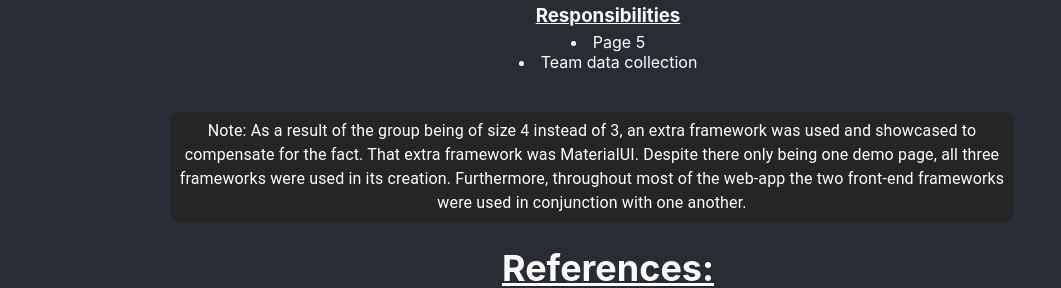
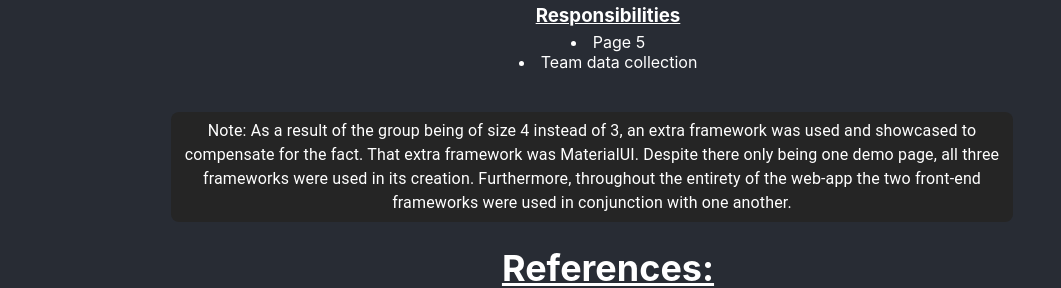
Before and after one commit to HazafaTan/cps530webapp, a React (Create React App) app in the folder client/: page /Page6 in a window 1280 px wide. Shown: the part 2133-2421 px from the top of the page, without its empty margins (32-1093 px from the left). Built offline with nearby package versions, Linux system fonts and the light colour scheme.

Commit message:
modified note

```diff
--- a/client/src/pages/Page6.js
+++ b/client/src/pages/Page6.js
@@ -96,7 +96,7 @@ export default function Page6() {
               an extra framework was used and showcased to compensate for the fact.
               That extra framework was MaterialUI.
               Despite there only being one demo page, all three frameworks were used in its creation.
-              Furthermore, throughout most of the web-app the two front-end frameworks were used in conjunction
+              Furthermore, throughout the entirety of the web-app the two front-end frameworks were used in conjunction
               with one another.
             </Typography>
           </Grid>
```
